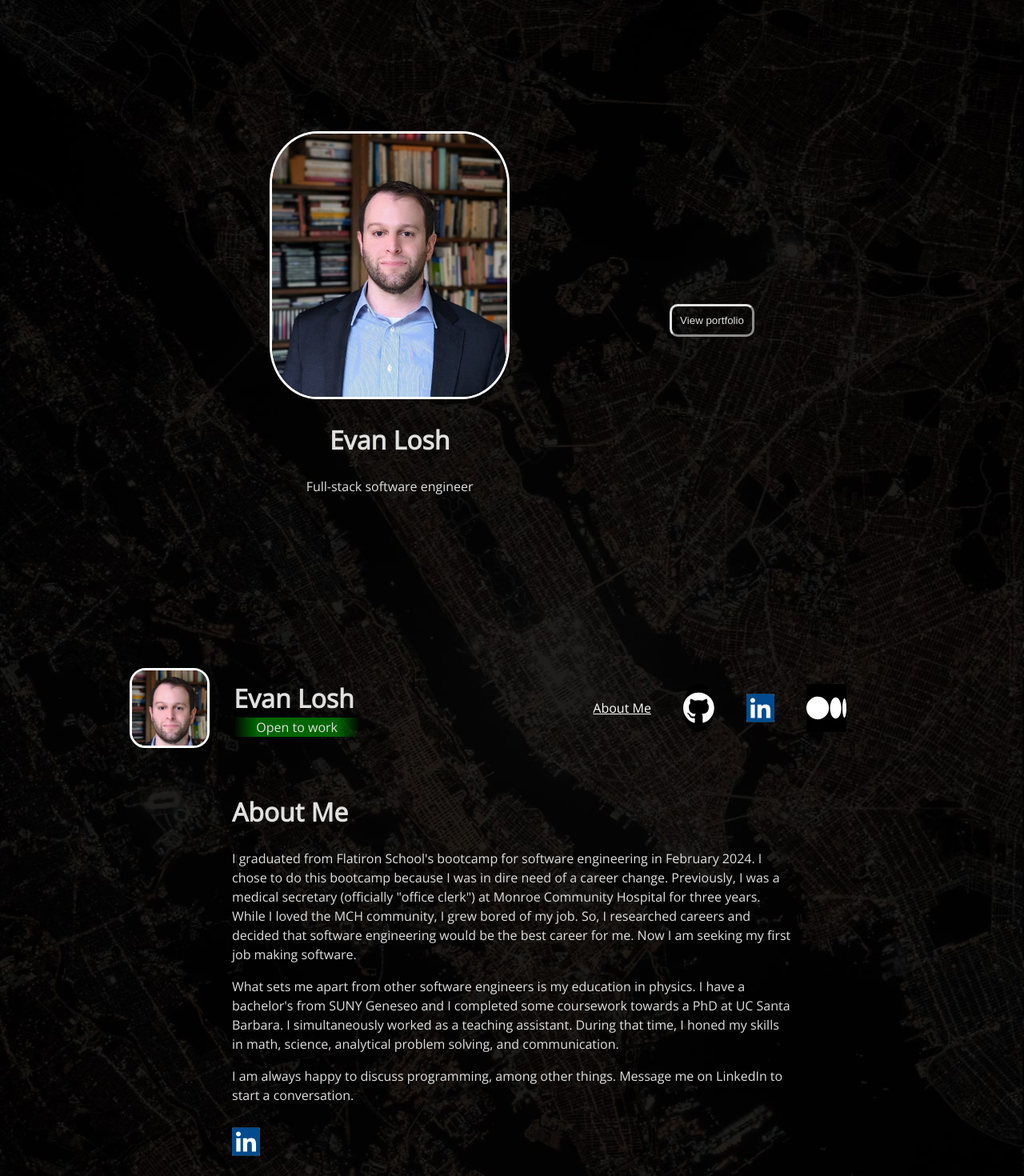
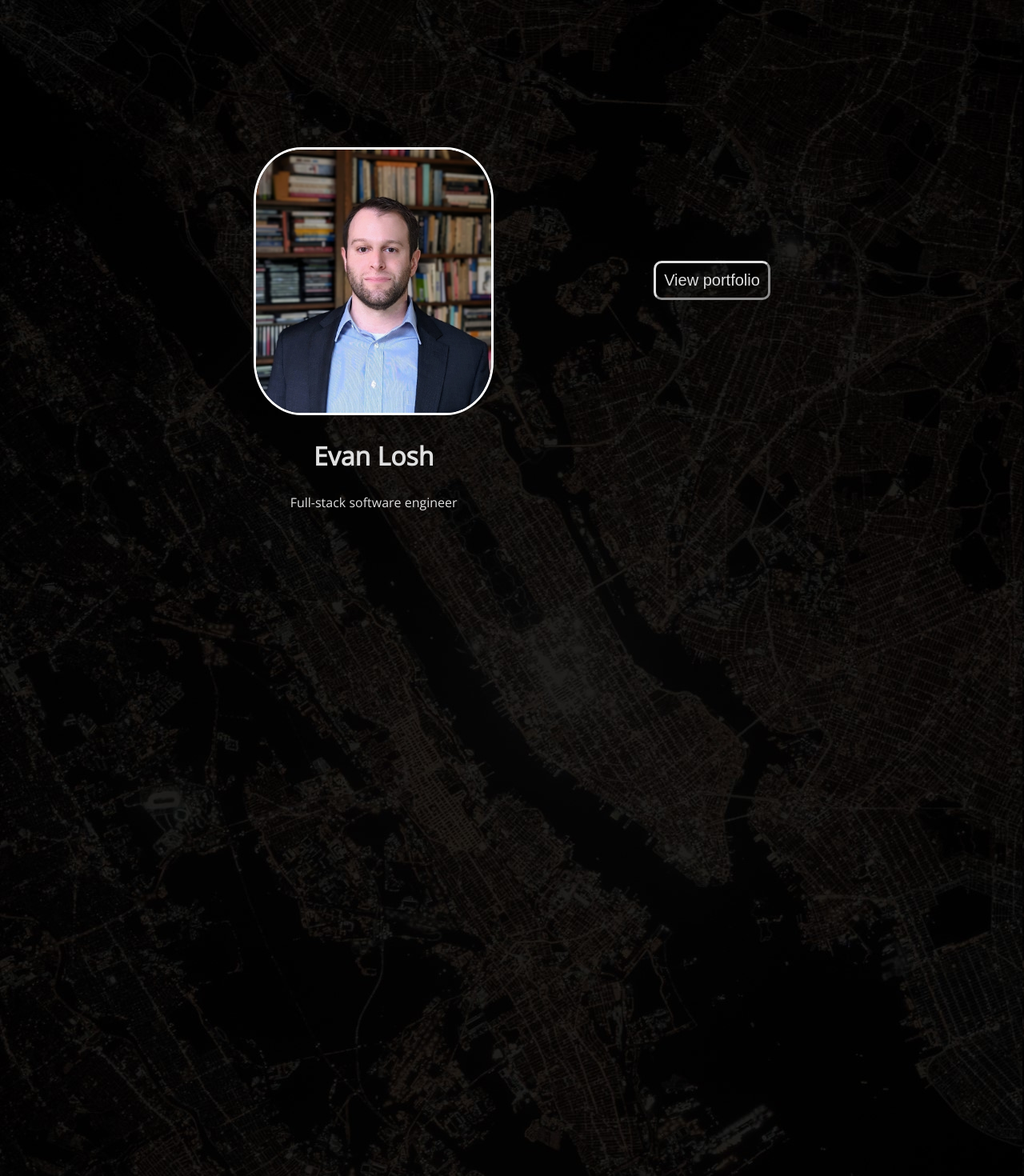
Before and after one commit to EvanLosh/EvanLosh.github.io, a React (Create React App) app: page /about in a window 1280 px wide. Shown: the top 1470 px of the page at 80% size. Built offline with nearby package versions, Linux system fonts and the light colour scheme.

Commit message:
styling for mobile browsers

```diff
--- a/src/components/App.css
+++ b/src/components/App.css
@@ -4,7 +4,7 @@
 
 #router {
     max-width: 90%;
-    min-width: 600px;
+    min-width: 360px;
     margin: auto;
 }
 
--- a/src/components/Article.css
+++ b/src/components/Article.css
@@ -1,6 +1,6 @@
 #article,
 #about {
-    min-width: 400px;
+    min-width: 360px;
     max-width: 700px;
     margin: auto;
 }
--- a/src/components/Header.css
+++ b/src/components/Header.css
@@ -3,7 +3,7 @@
     flex-wrap: wrap;
     align-items: center;
     justify-content: space-between;
-    min-width: 500px;
+    min-width: 360px;
     max-width: 85%;
     margin: auto;
     /* border-bottom: solid; */
--- a/src/components/Intro.css
+++ b/src/components/Intro.css
@@ -1,18 +1,18 @@
 @keyframes slideOffLeft {
     0% {
-        transform: translateX(0);
+        transform: translateY(0vh);
     }
 
     50% {
-        transform: translateX(-100%);
-        min-height: 100vh;
-        max-height: 100vh;
+        transform: translateY(-100vh);
     }
 
     100% {
-        transform: translateX(-100%);
-        min-height: 0;
-        max-height: 0;
+        transform: translateY(-100vh);
+        height: 0;
+        margin: 0;
+        /* padding: 0; */
+        margin-bottom: 0;
     }
 }
 
@@ -21,22 +21,20 @@
     align-items: center;
     justify-content: center;
     flex-wrap: wrap;
-    min-height: 100vh;
+    height: 100vh;
     width: 100vw;
-}
-
-
-#intro {
+    margin-bottom: 800px;
     min-width: 300px;
     padding: 20px;
 }
 
 
-#intro-links {
+
+/* #intro-links {
     display: flex;
     justify-content: space-between;
     padding: 15px;
-}
+} */
 
 #intro.hide {
     animation: slideOffLeft 1.5s cubic-bezier(0.3, 0.0, 0.3, 1.0) forwards;
@@ -45,6 +43,8 @@
 #intro-content {
     max-width: 400px;
     margin: 100px;
+    margin-top: 40px;
+    margin-bottom: 0;
 }
 
 #intro-content * {
@@ -66,4 +66,6 @@
     border-color: #e0e0e0;
     color: #e0e0e0;
     cursor: pointer;
+    font-size: 20px;
+    margin-top: 0;
 }
--- a/src/components/NavBar.css
+++ b/src/components/NavBar.css
@@ -22,7 +22,7 @@
     display: flex;
     align-items: center;
     justify-content: right;
-    min-width: 500px;
+    min-width: 360px;
     max-width: 70%;
     /* margin: auto; */
     margin-right: 0;
--- a/src/index.css
+++ b/src/index.css
@@ -36,5 +36,5 @@ body {
 }
 
 #under-construction img {
-  width: 500px;
+  width: 360px;
 }
```
Also changed, not shown: 1 other file (tests, documents, lock files or other folders).
